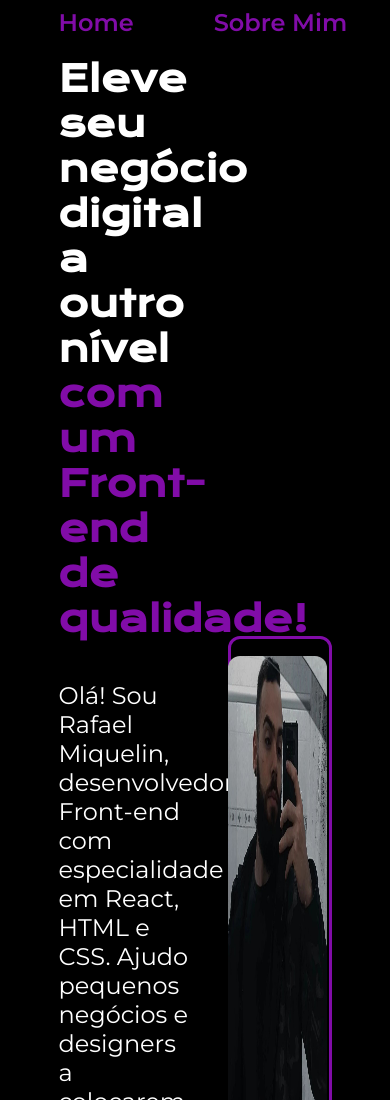
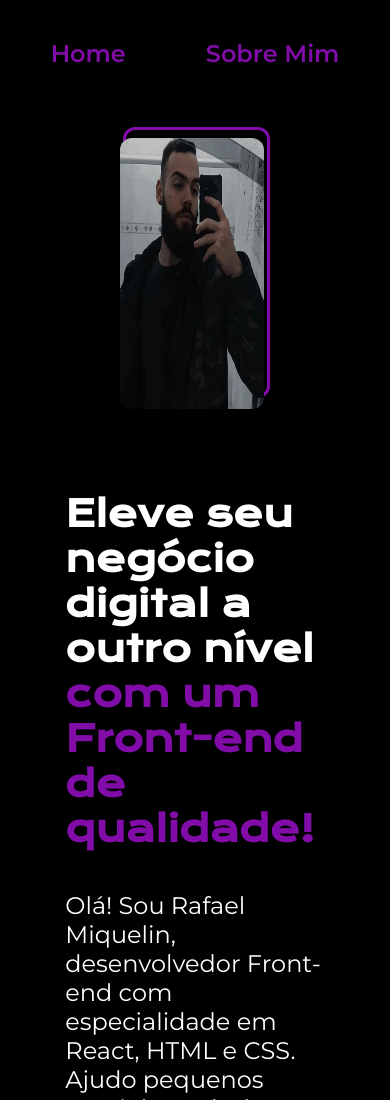
Before and after one commit to rafaelccbr/Portfolio, a plain HTML site: page index.html in a window 390 px wide. Shown: the top 1100 px of the page. Drawn offline with nearby package versions, Linux system fonts and the light colour scheme.

Commit message:
Update style.css

```diff
--- a/styles/style.css
+++ b/styles/style.css
@@ -74,6 +74,7 @@ img {
     display: flex;
     align-items: center;
     justify-content: space-between;
+    gap: 82px;
 }
 
 .apresentacao__conteudo {
@@ -136,7 +137,7 @@ img {
 }
 
 /* .apresentacao__imagem {
-    width: 50%;
+    width: 96%;
 } */
 
 /* rodape */
@@ -149,3 +150,26 @@ img {
     font-size: 1.5rem;
     font-weight: 400;
 }
+
+@media (max-width: 768px) {
+    .cabecalho {
+        padding: 10%;
+    }
+
+    .cabecalho__menu {
+        justify-content: center;
+    }
+
+    .img__pai {
+        height: 33.5vh;
+        width: 55%;
+    }
+
+    .apresentacao {
+        flex-direction: column-reverse;
+    }
+
+    .apresentacao__conteudo {
+        width: 95%;
+    }
+}
```
